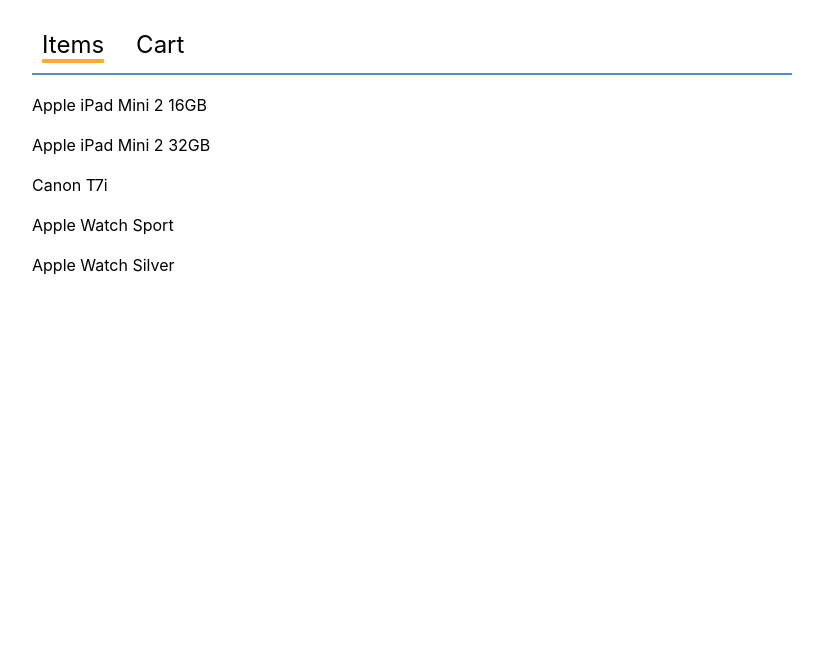
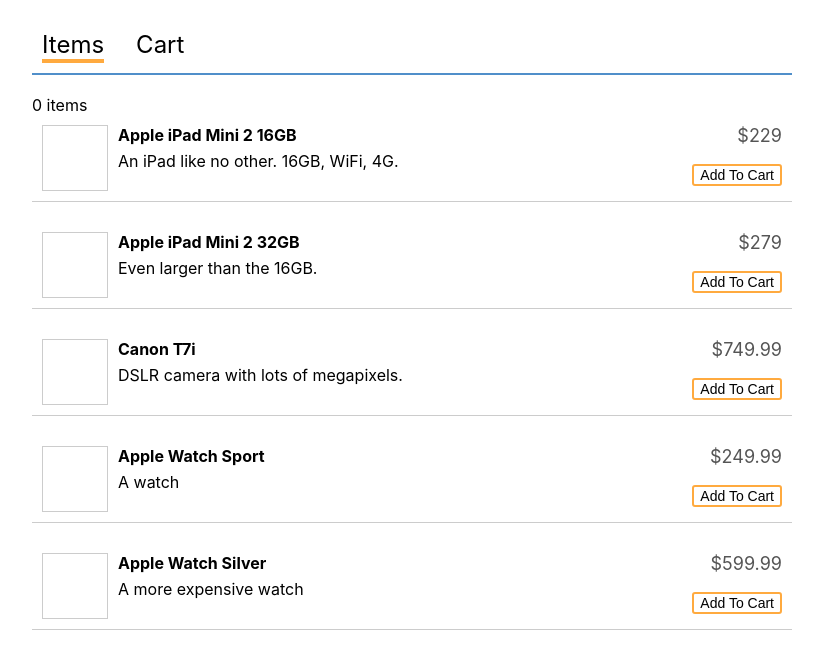
Before and after one commit to JerYoMat/shopping-site-example, a React (Create React App) app: page / in a window 1280 px wide. Shown: the top 658 px of the page, without its empty margins (228-1051 px from the left). Built offline with nearby package versions, Linux system fonts and the light colour scheme.

Commit message:
incorporated Item into App and verified that addToCart button works

```diff
--- a/src/App.js
+++ b/src/App.js
@@ -5,17 +5,27 @@
 import {items} from './static-data';
 class App extends Component {
   state = {
-    activeTab: 0
+    activeTab: 0,
+    cart: []
   };
   handleTabChange = (index) => {
     this.setState({
       activeTab: index
     });
   }
+  handleAddToCart = (item) => {
+    this.setState({
+      cart: [...this.state.cart, item.id]
+    });
+  }
   renderContent() {
     switch(this.state.activeTab) {
       default:
-      case 0: return <ItemPage items={items} />;
+      case 0: return (
+      <ItemPage
+          items={items}
+          onAddToCart={this.handleAddToCart} />
+        );
       case 1: return <span>Cart Placeholder</span>;
     }
   }
@@ -25,6 +35,9 @@
       <div className="App">
         <Nav activeTab={activeTab} onTabChange={this.handleTabChange} />
         <main className="App-content">
+          <div>
+            {this.state.cart.length} items
+          </div>
           {this.renderContent()}
         </main>
       </div>
--- a/src/Item.css
+++ b/src/Item.css
@@ -0,0 +1,58 @@
+.Item {
+  display: flex;
+  justify-content: space-between;
+  border-bottom: 1px solid #ccc;
+  padding: 10px;
+}
+
+.Item-image {
+  width: 64px;
+  height: 64px;
+  border: 1px solid #ccc;
+  margin-right: 10px;
+  float: left;
+}
+
+.Item-title {
+  font-weight: bold;
+  margin-bottom: 0.4em;
+}
+
+.Item-price {
+  text-align: right;
+  font-size: 18px;
+  color: #555;
+}
+
+.Item-addToCart {
+  margin-bottom: 5px;
+  font-size: 14px;
+  border: 2px solid #FFAA3F;
+  background-color: #fff;
+  border-radius: 3px;
+  cursor: pointer;
+}
+
+.Item-addToCart:hover {
+  background-color: #FFDDB2;
+}
+
+.Item-addToCart:active {
+  background-color: #ED8400;
+  color: #fff;
+  outline: none;
+}
+
+.Item-addToCart:focus {
+  outline: none;
+}
+
+.Item-left {
+  flex: 1;
+}
+
+.Item-right {
+  display: flex;
+  flex-direction: column;
+  justify-content: space-between;
+}
--- a/src/Item.js
+++ b/src/Item.js
@@ -18,17 +18,13 @@
         ${item.price}
       </div>
       <button
-        className='Item-addToCart'
-        onClick={onAddToCart}
-      >
-        Add to Cart
-      </button>
+            className='Item-addToCart'
+            onClick={() => onAddToCart(item)}>
+            Add To Cart
+          </button>
     </div>
   </div>
 );
-Item.propTypes = {
-  item: PropTypes.object.isRequired,
-  onAddToCart: PropTypes.func.isRequired
-}
+
 
 export default Item;
--- a/src/ItemPage.js
+++ b/src/ItemPage.js
@@ -1,21 +1,22 @@
 import React from 'react';
 import PropTypes from 'prop-types';
 import './ItemPage.css';
+import Item from './Item';
 
-
-function ItemPage({ items }) {
+function ItemPage({ items, onAddToCart }) {
   return (
     <ul className='ItemPage-items'>
-      {items.map(item=>
+      {items.map(item  =>
         <li key={item.id} className='ItemPage-item'>
-          {item.name}
+          <Item item={item} onAddToCart={onAddToCart} />
         </li>
         )}
     </ul>
   );
 }
 ItemPage.propTypes = {
-  items: PropTypes.array.isRequired
+  items: PropTypes.array.isRequired,
+  onAddToCart: PropTypes.func.isRequired
 };
 
 export default ItemPage;
```
